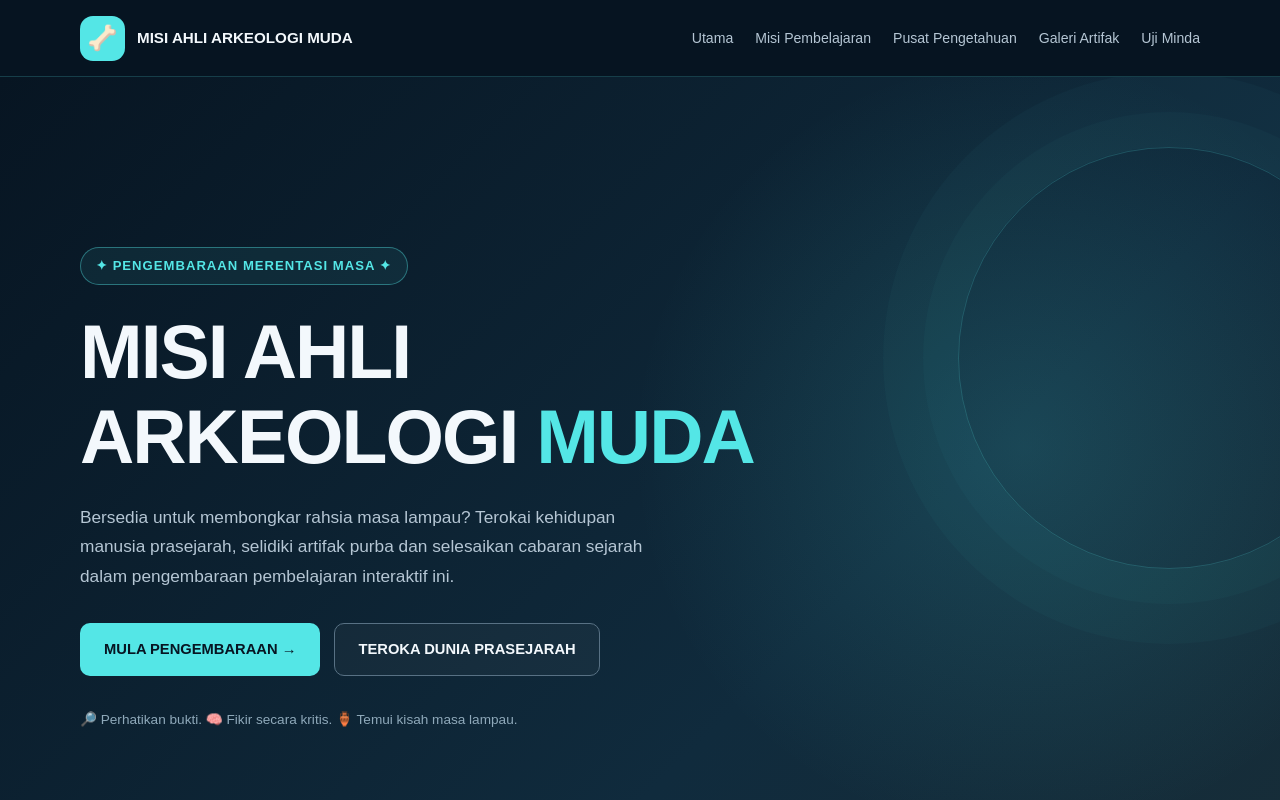
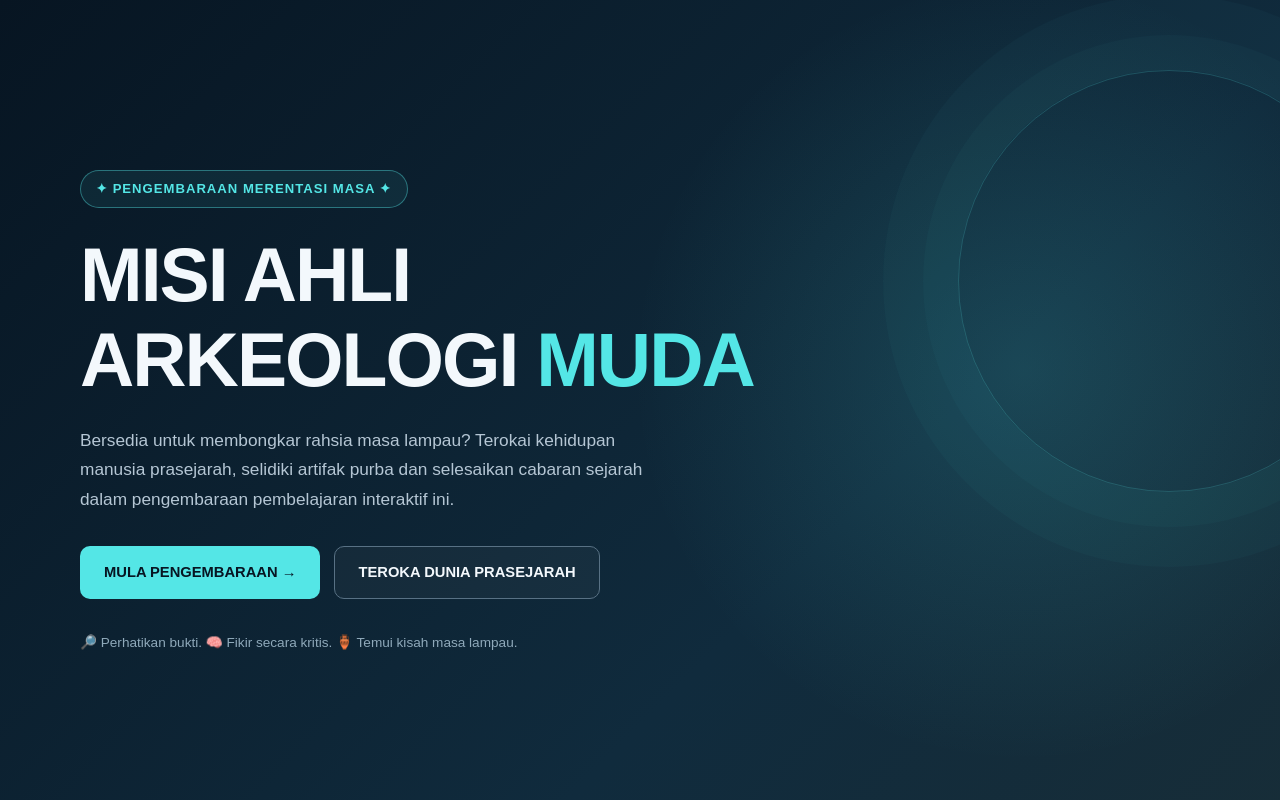
Before and after one commit to syahidfarhan17-crypto/misi-ahli-arkeologi, a plain HTML site: page index.html in a window 1280 px wide. Shown: the top 800 px of the page. Drawn offline with Linux system fonts and the light colour scheme.

Commit message:
Remove duplicate navigation
Removed the main navigation header from the HTML file.

```diff
--- a/index.html
+++ b/index.html
@@ -1,4 +1,3 @@
-
 <!DOCTYPE html>
 <html lang="ms">
 <head>
@@ -494,32 +493,7 @@
 <body>
 
     <!-- NAVIGASI UTAMA -->
-    <header>
-        <nav class="navbar container" aria-label="Navigasi utama">
 
-            <a class="brand" href="index.html">
-                <span class="brand-icon" aria-hidden="true">🦴</span>
-                <span>MISI AHLI ARKEOLOGI MUDA</span>
-            </a>
-
-            <button
-                class="menu-toggle"
-                id="menuToggle"
-                aria-expanded="false"
-                aria-controls="navLinks">
-                ☰ Menu
-            </button>
-
-            <ul class="nav-links" id="navLinks">
-                <li><a href="index.html">Utama</a></li>
-                <li><a href="objektif.html">Misi Pembelajaran</a></li>
-                <li><a href="pengetahuan.html">Pusat Pengetahuan</a></li>
-                <li><a href="artifak.html">Galeri Artifak</a></li>
-                <li><a href="kuiz.html">Uji Minda</a></li>
-            </ul>
-
-        </nav>
-    </header>
 
     <main>
 
```
